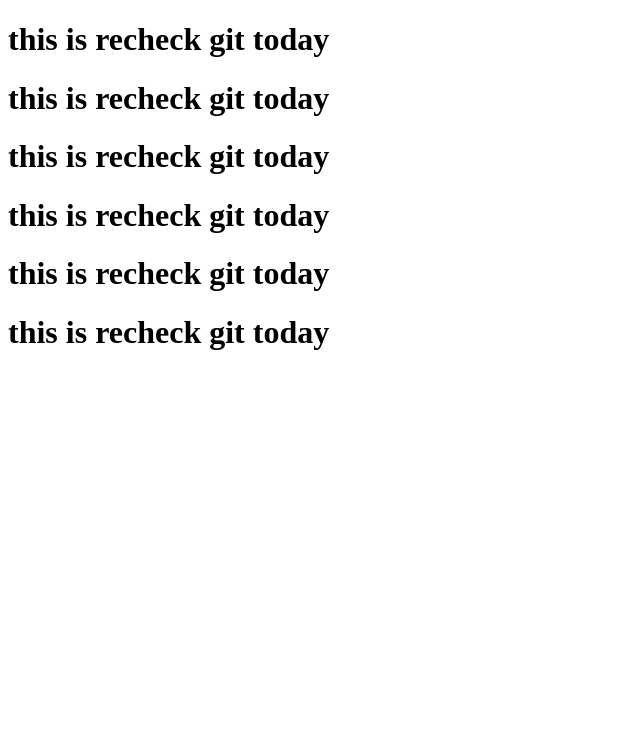
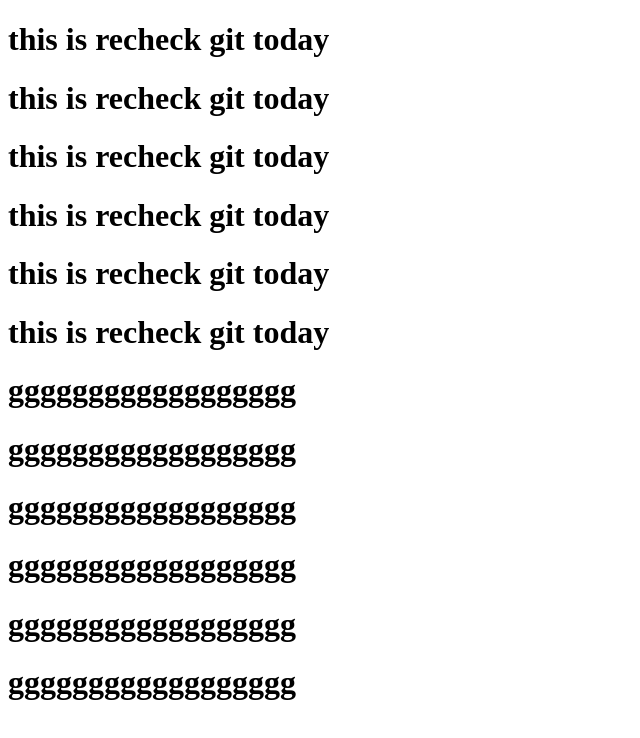
Before and after one commit to hasantoufa/git-second-recheck, a plain HTML site: page index.html in a window 1280 px wide. Shown: the whole page, without its empty margins (0-640 px from the left). Drawn offline with Linux system fonts and the light colour scheme.

Commit message:
Update index.html

```diff
--- a/index.html
+++ b/index.html
@@ -15,6 +15,13 @@
     <h1>this is recheck git today</h1>
 
     <h1>this is recheck git today</h1>
+    <h1>gggggggggggggggggg</h1>
+    <h1>gggggggggggggggggg</h1>
+    <h1>gggggggggggggggggg</h1>
+    <h1>gggggggggggggggggg</h1>
+    <h1>gggggggggggggggggg</h1>
+    <h1>gggggggggggggggggg</h1>
+
 
 
 </body>
```
